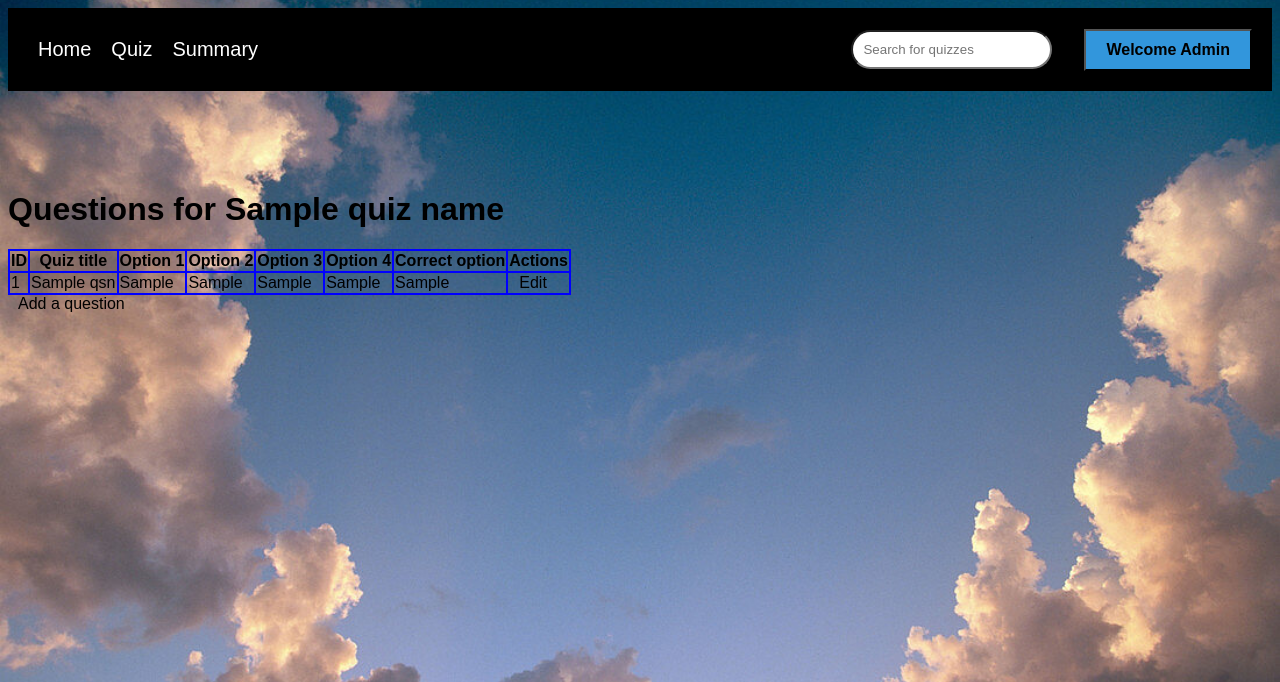
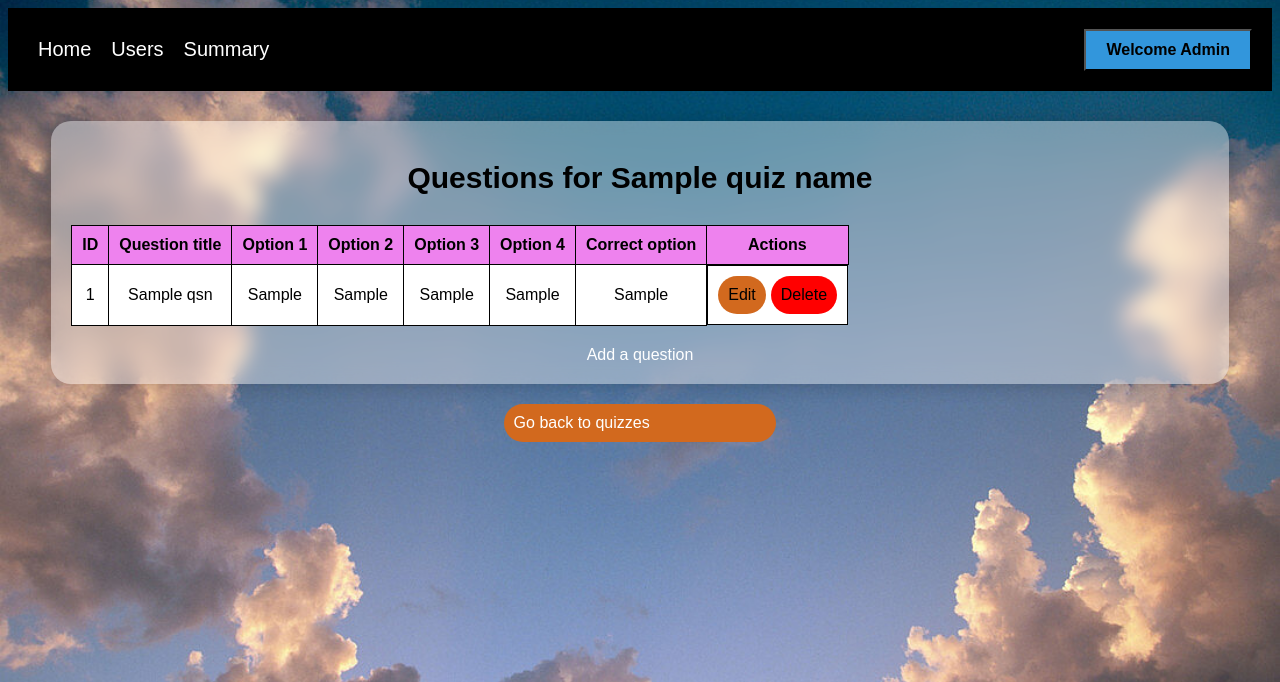
Before and after one commit to 22f3002631/Quiz-Master-V1, a Flask app: template templates/view_qsns.html in a window 1280 px wide. Shown: the top 682 px of the page. Run offline with Flask 3, Linux system fonts and the light colour scheme; the template is opened without the code that fills it: most values are stand-ins (such as "Sample title", 1, 10 or a date in 2020).

Commit message:
Modified css

```diff
--- a/templates/view_qsns.html
+++ b/templates/view_qsns.html
@@ -5,17 +5,51 @@
         <meta name="viewport" content="width=device-width;initial-scale=1.0">
         <title>View Questions</title>
         <link rel="stylesheet" href="/static/nav.css">
+        <link rel="stylesheet" href="/static/addeditany.css">
         <style>
             main{
-                align-items: center;
-                margin-top: 100px;
+                max-width: 1200px;
+                margin:auto;
+                margin-top: 30px;
+                padding: 20px;
+                border-radius: 20px;
+                background-color: rgba(255, 255, 255, 0.4);
+                backdrop-filter: blur(10px);
             }
-            legend{
-                text-align: center;
+            #qsntable{
+                border-collapse: collapse;
+                margin-bottom: 20px;
             }
-            table,th,td{
-                border: 2px solid blue;
-                border-collapse: collapse;
+            .tbut{
+                display: flex;
+                justify-content: space-between;
+                gap: 5px;
+            }
+            a[href*='edit_qsn']{
+                background-color:chocolate ;
+                border-radius: 20px;
+            }
+            a[href*='del_qsn']{
+                background-color: red;
+                border-radius: 20px;
+            }
+            a[href*='edit_qsn']:hover,a[href*='del_qsn']:hover{
+                transform: scale(1.1);
+            }
+            th,td{
+                padding: 10px;
+                background-color: white;
+                border: 1px solid black;
+            }
+            th{
+                background-color: violet;
+            }
+            @media(max-width:770px){
+                #qsntable{
+                    display: block;
+                    width: 100%;
+                    overflow-x: auto;
+                }
             }
         </style>
     </head>
@@ -23,22 +57,19 @@
         <header>
             <nav>
                 <div class="navbar">
-                    <a href="#">Home</a>
-                    <a href="#">Quiz</a>
-                    <a href="#">Summary</a>
+                    <a href="{{url_for('admin_home')}}">Home</a>
+                    <a href="{{url_for('allusers')}}">Users</a>
+                    <a href="{{url_for('summary')}}">Summary</a>
                 </div>
                 <div class="down">
-                    <div>
-                        <input type="search" name="search" id="search" placeholder="Search for quizzes">
-                    </div>
                     <div class="down2">
                     <button>Welcome Admin</button>
-                </div>
                     <div class="drop">
                         <a href="#">Edit password</a>
                         <a href="{{url_for('logout')}}">Logout</a>
                     </div>
                 </div>
+            </div>
             </nav>
         </header>
         <main>
@@ -50,10 +81,10 @@
                     {% endfor %}
                 {% endif %}
             {% endwith %}
-            <table>
+            <table id="qsntable">
                 <tr>
                     <th>ID</th>
-                    <th>Quiz title</th>
+                    <th>Question title</th>
                     <th>Option 1</th>
                     <th>Option 2</th>
                     <th>Option 3</th>
@@ -70,13 +101,35 @@
                     <td>{{qsn['option3']}}</td>
                     <td>{{qsn['option4']}}</td>
                     <td>{{qsn['correct_option']}}</td>
-                    <td><a style="color: black;" href="{{url_for('edit_qsn',quiz_id=quiz_id,chapter_id=chapter_id,qsn_id=qsn['id'] )}}">Edit</a></td>
-                    <!-- also add for delete button here -->
-                    <!-- <a href="" onclick="return confirm('Are you sure?')">Delete</a> -->
+                    <td class="tbut">
+                        <a style="color: black;" href="{{url_for('edit_qsn',quiz_id=quiz_id,chapter_id=chapter_id,qsn_id=qsn['id'] )}}">Edit</a>
+                        <a style="color: black;" href="{{url_for('del_qsn',quiz_id=quiz_id,chapter_id=chapter_id,qsn_id=qsn['id'] )}}"onclick="return confirm('Are you sure you want to delete the question?')">Delete</a>
+                </td>
                 </tr>
                 {% endfor %}
             </table>
-            <a style="color: black;" href="{{ url_for('add_qsn',chapter_id=chapter_id,quiz_id=quiz_id) }}">Add a question</a>
+            <a class="qadd" href="{{ url_for('add_qsn',chapter_id=chapter_id,quiz_id=quiz_id) }}">Add a question</a>
         </main>
+            <a class="goback" href="{{ url_for('view_quizzes',chapter_id=chapter_id )}}">Go back to quizzes</a>
     </body>
+    <script>
+        function filterqsn(){
+            searchq=document.getElementById('search').value.toLowerCase();
+            tab=document.getElementById('qsntable');
+            rows=tab.getElementsByTagName('tr');
+
+            for(let i=1;i<rows.length;i++){
+                    qtit=rows[i].getElementsByTagName("td")[1];
+                    if(qtit){
+                        let txt=qtit.textContent || qtit.innerText;
+                        if(txt.toLowerCase().indexOf(searchq)>-1){
+                            rows[i].style.display="";
+                        }
+                        else{
+                            rows[i].style.display="none";
+                        }
+                    }
+                }
+        }
+    </script>
 </html>
```
